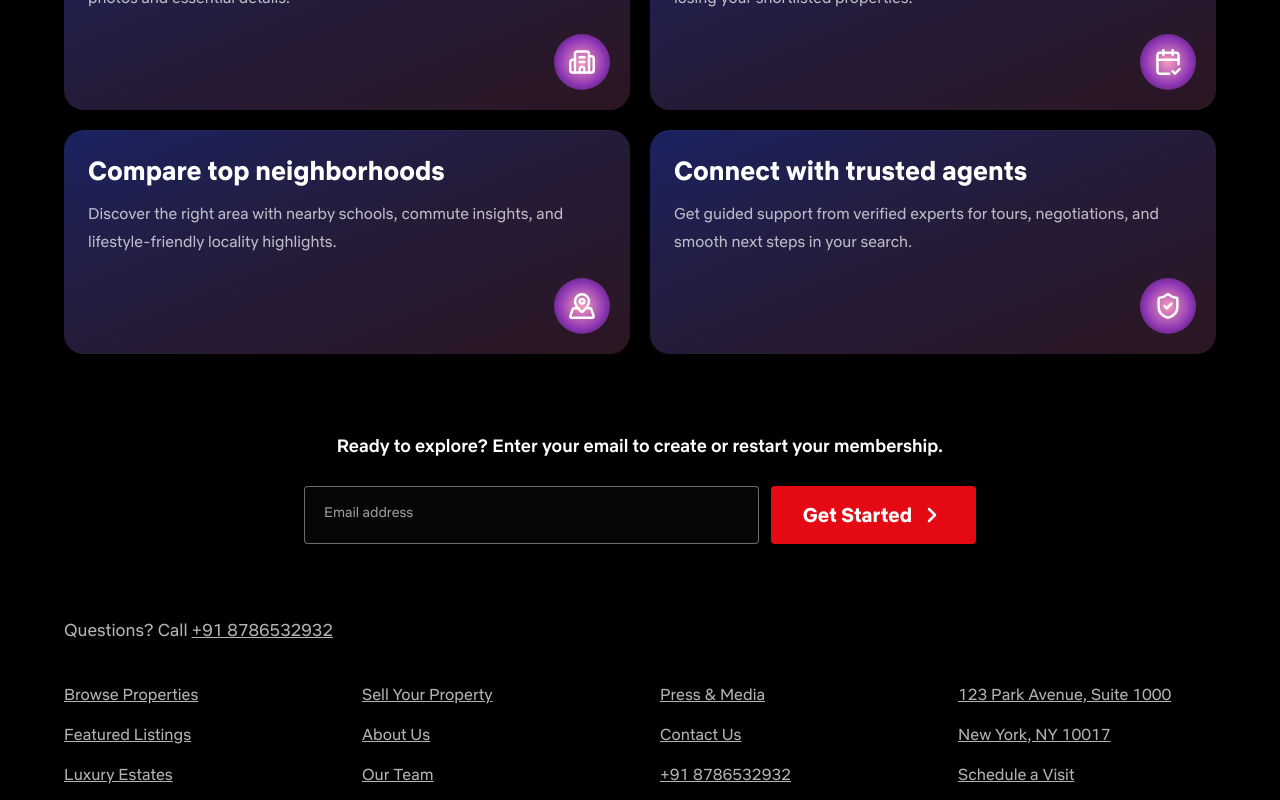
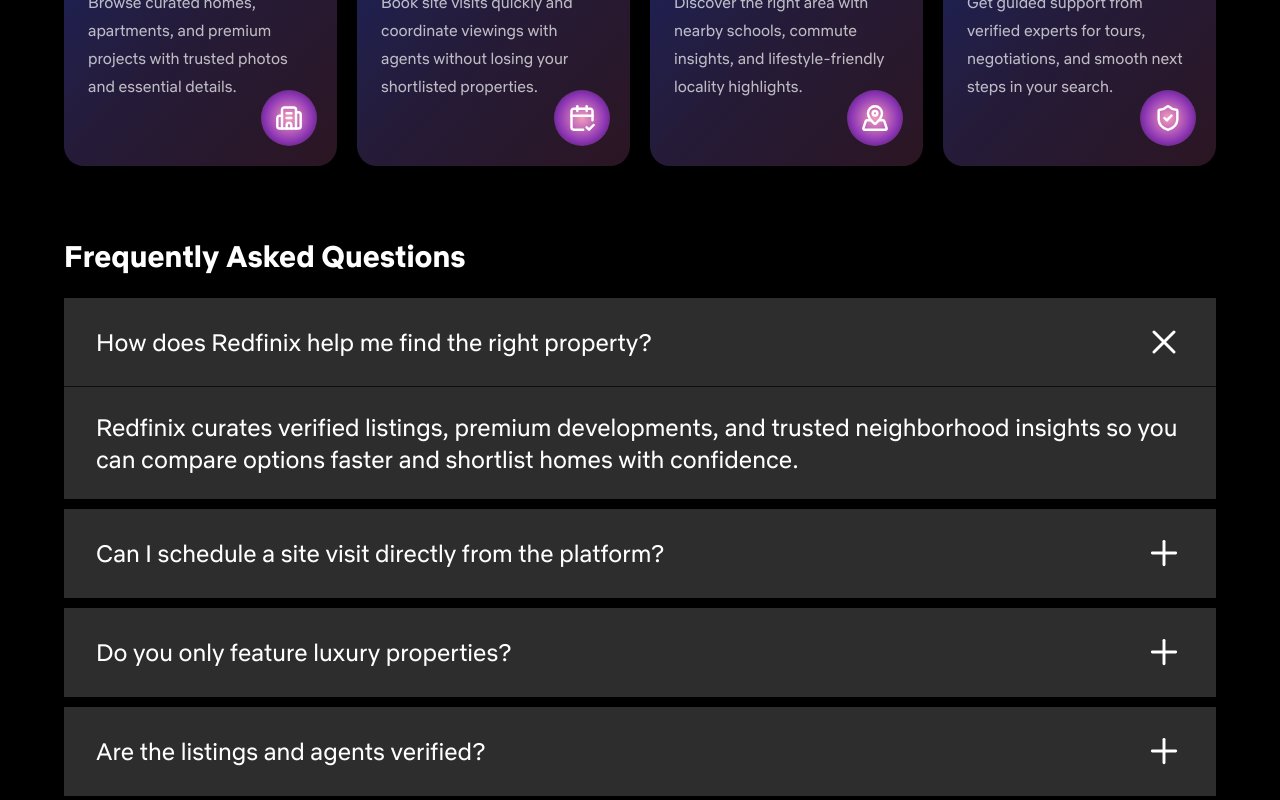
Before and after one commit to amandhakate27/netflix-RedFinix--real-estate-work, a React (Vite) app: page / in a window 1280 px wide. Shown: the part 1440-2240 px from the top of the page. Built offline with nearby package versions, Linux system fonts and the light colour scheme.

Commit message:
adding FAQ section

```diff
--- /dev/null
+++ b/src/components/FaqSection.jsx
@@ -0,0 +1,88 @@
+import { useState } from "react";
+import { Plus, X } from "lucide-react";
+
+const faqItems = [
+    {
+        question: "How does Redfinix help me find the right property?",
+        answer:
+            "Redfinix curates verified listings, premium developments, and trusted neighborhood insights so you can compare options faster and shortlist homes with confidence.",
+    },
+    {
+        question: "Can I schedule a site visit directly from the platform?",
+        answer:
+            "Yes. You can connect with our team to schedule property visits, coordinate timings, and explore shortlisted homes without losing track of your preferences.",
+    },
+    {
+        question: "Do you only feature luxury properties?",
+        answer:
+            "No. While Redfinix highlights luxury and premium spaces, we also showcase apartments, family homes, investment-ready properties, and new developments across different budgets.",
+    },
+    {
+        question: "Are the listings and agents verified?",
+        answer:
+            "We focus on trusted listings and verified agent connections so you spend less time filtering unreliable information and more time exploring real opportunities.",
+    },
+    {
+        question: "Can Redfinix support investors as well as homebuyers?",
+        answer:
+            "Absolutely. Whether you're searching for your next residence or evaluating high-potential investments, Redfinix helps you compare locations, pricing, and property value clearly.",
+    },
+    {
+        question: "What happens after I choose a property I like?",
+        answer:
+            "Once you shortlist a property, we help you take the next step through guided follow-ups, visit coordination, and smoother conversations with trusted representatives.",
+    },
+];
+
+const FaqSection = () => {
+    const [openIndex, setOpenIndex] = useState(0);
+
+    const toggleItem = (index) => {
+        setOpenIndex((currentIndex) => (currentIndex === index ? -1 : index));
+    };
+
+    return (
+        <section className="bg-black px-4 pb-4 pt-2 sm:px-8 md:px-12 lg:px-16 mb-10">
+            <div className="mx-auto w-full max-w-7xl">
+                <h2 className="mb-4 text-2xl font-bold text-white sm:mb-6 sm:text-3xl sm:font-semibold">
+                    Frequently Asked Questions
+                </h2>
+
+                <div className="flex flex-col gap-2 sm:gap-2.5">
+                    {faqItems.map(({ question, answer }, index) => {
+                        const isOpen = index === openIndex;
+
+                        return (
+                            <div key={question} className="overflow-hidden bg-[#2d2d2d] transition-colors duration-200">
+                                <button
+                                    type="button"
+                                    onClick={() => toggleItem(index)}
+                                    className="flex w-full items-center justify-between gap-4 px-6 py-5 text-left text-lg text-white sm:px-8 sm:py-6 sm:text-2xl hover:bg-[#414141] transition-colors duration-200"
+                                    aria-expanded={isOpen}
+                                >
+                                    <span>{question}</span>
+                                    {isOpen ? (
+                                        <X className="h-8 w-8 shrink-0 sm:h-10 sm:w-10" strokeWidth={1.75} />
+                                    ) : (
+                                        <Plus className="h-8 w-8 shrink-0 sm:h-10 sm:w-10" strokeWidth={1.75} />
+                                    )}
+                                </button>
+
+                                <div
+                                    className={`transition-all duration-400 ease-in-out border-t border-black/70 px-6 text-lg text-white sm:px-8 sm:text-2xl overflow-hidden w-full bg-[#2d2d2d] ${isOpen ? 'max-h-[1000px] py-6 opacity-100' : 'max-h-0 py-0 opacity-0'}`}
+                                    style={{
+                                        transitionProperty: 'max-height, opacity, padding',
+                                    }}
+                                >
+                                    <p className="w-full m-0 p-0">{answer}</p>
+                                </div>
+                            </div>
+                        );
+                    })}
+                </div>
+            </div>
+        </section>
+    );
+};
+
+export default FaqSection;
--- a/src/components/ReasonsSection.jsx
+++ b/src/components/ReasonsSection.jsx
@@ -31,14 +31,14 @@
           More reasons to choose Redfinix
         </h2>
 
-        <div className="grid gap-4 md:grid-cols-2 lg:gap-5">
+        <div className="grid gap-4 lg:grid-cols-2 lg:gap-5 xl:grid-cols-4">
           {reasons.map(({ title, description, icon: Icon }) => (
             <article
               key={title}
-              className="relative mx-auto w-full max-w-[22.5rem] overflow-hidden rounded-[1.25rem] bg-gradient-to-br from-[#1a2260] via-[#251b38] to-[#2b1522] p-5 shadow-[inset_0_1px_0_rgba(255,255,255,0.02)] min-h-[14.25rem] sm:max-w-none sm:min-h-[14rem] sm:p-6"
+              className="relative mx-auto w-full max-w-[22.5rem] overflow-hidden rounded-[1.25rem] bg-gradient-to-br from-[#1a2260] via-[#251b38] to-[#2b1522] p-5 shadow-[inset_0_1px_0_rgba(255,255,255,0.02)] min-h-[14.25rem] sm:max-w-none sm:min-h-[14rem] sm:p-6 lg:min-h-[15rem] xl:min-h-[17.5rem] xl:mx-0"
             >
               <div className="max-w-[32rem]">
-                <h3 className="text-[1.35rem] font-bold leading-tight text-white sm:text-[1.65rem]">{title}</h3>
+                <h3 className="text-[1.35rem] font-semibold leading-tight text-white sm:text-[1.65rem]">{title}</h3>
                 <p className="mt-3 max-w-[32rem] text-[0.98rem] leading-7 text-white/70 sm:text-[0.98rem] sm:leading-7">
                   {description}
                 </p>
--- a/src/pages/LandingPage.jsx
+++ b/src/pages/LandingPage.jsx
@@ -16,6 +16,7 @@
 import FloatingLabelInput from "../components/common/FloatingLableInput.jsx";
 import TrendingSlider from "../components/common/TrendingSlider";
 import ReasonsSection from "../components/ReasonsSection";
+import FaqSection from "../components/FaqSection";
 import BottomCtaSection from "../components/BottomCtaSection";
 import FooterSection from "../components/FooterSection";
 
@@ -50,7 +51,7 @@
 
                 <div
                     className="absolute inset-0"
-                    style={{ background: "linear-gradient(to bottom, rgba(0,0,0,0.1) 0%, rgba(0,0,0,0.8) 100%)" }}
+                    style={{ background: "linear-gradient(to bottom, rgba(0,0,0,0.0) 0%, rgba(0,0,0,0.8) 100%)" }}
                 />
 
                 <div className="absolute inset-0 z-10 flex flex-col">
@@ -119,6 +120,7 @@
             </section>
 
             <ReasonsSection />
+            <FaqSection />
             <BottomCtaSection />
             <FooterSection />
         </div>
```
